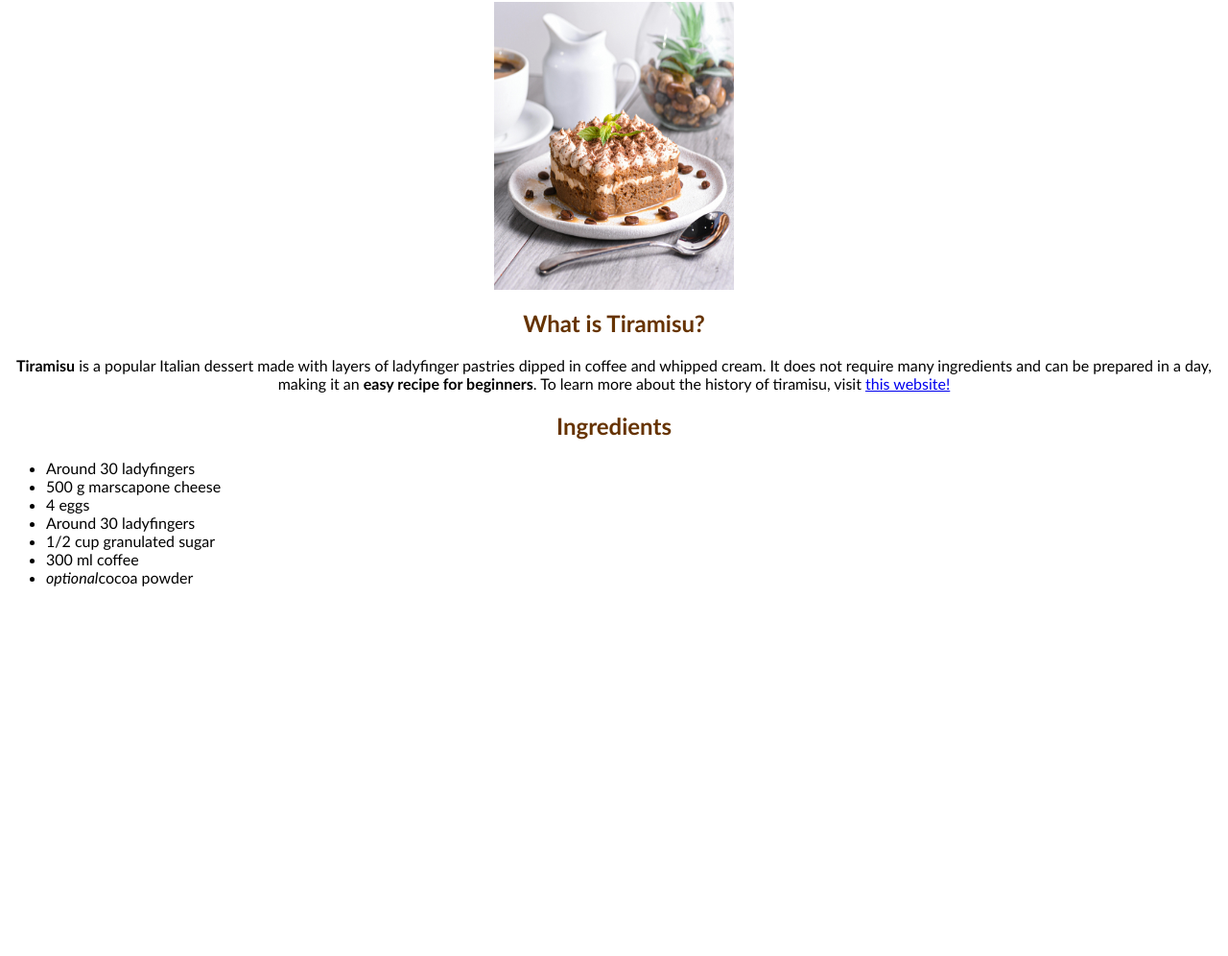
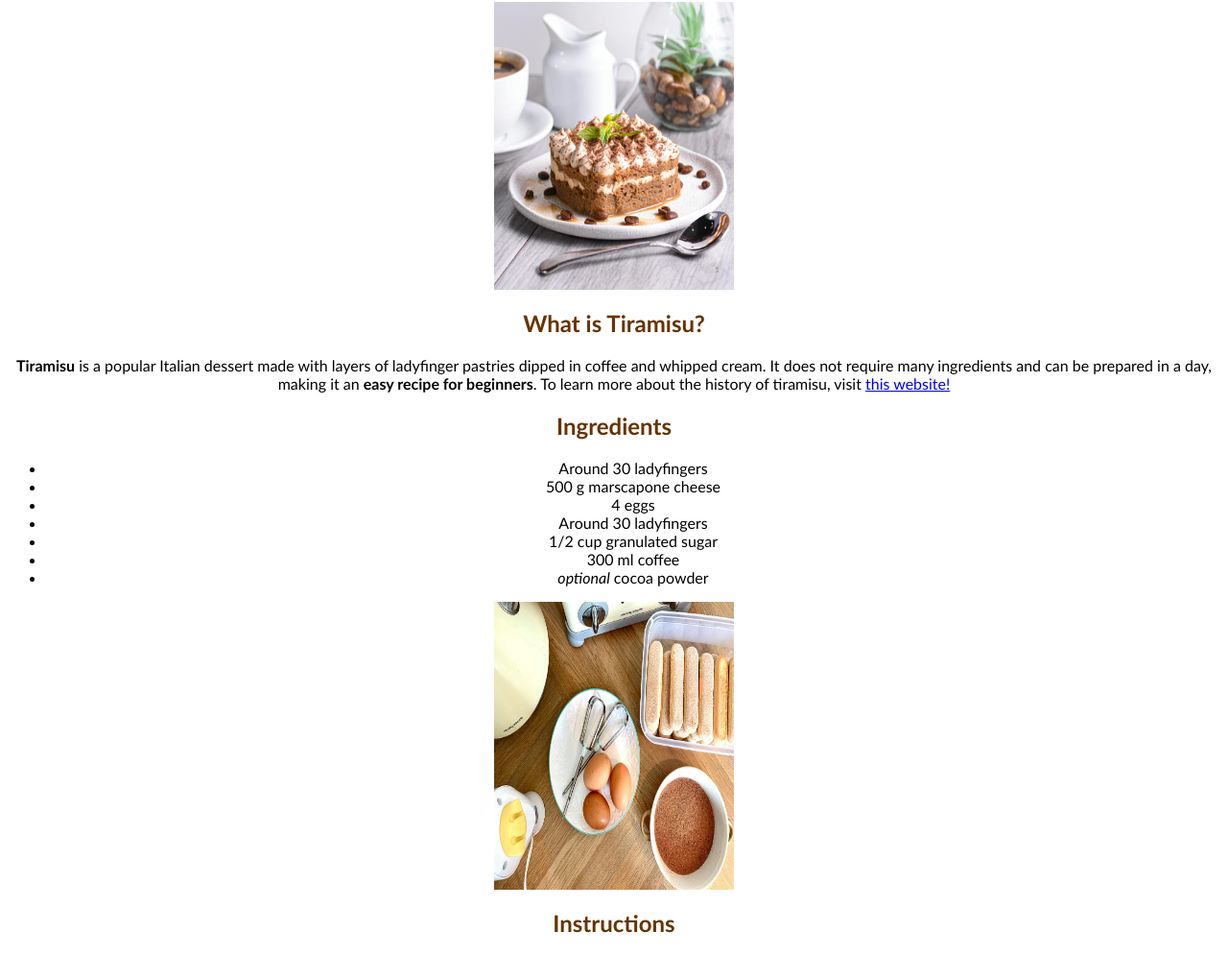
Before and after one commit to chl0echung/chl0echung.github.io, a plain HTML site: page index.html in a window 1280 px wide. Shown: the part 66-1062 px from the top of the page at 96% size. Before the commit the page ends 800 px from the top, so only its background shows below. Drawn offline with Linux system fonts and the light colour scheme.

Commit message:
Update index.html

```diff
--- a/index.html
+++ b/index.html
@@ -6,6 +6,7 @@
 h1 {text-align: center;}
 p {text-align: center;}
 h2 {text-align: center;}
+ul {text-align: center;}
 img{display: block; margin-left: auto;margin-right: auto;}
 </style>
 </head>
@@ -28,6 +29,8 @@ img{display: block; margin-left: auto;margin-right: auto;}
   <li>Around 30 ladyfingers</li>
   <li>1/2 cup granulated sugar</li>
   <li>300 ml coffee </li>
-  <li><i>optional</i>cocoa powder</li>
+  <li><i>optional</i> cocoa powder</li>
 </ul>
+<img src="ingredients.jpg" width="250" height="300" />
+<h2>Instructions</h2>
 </body>
```
